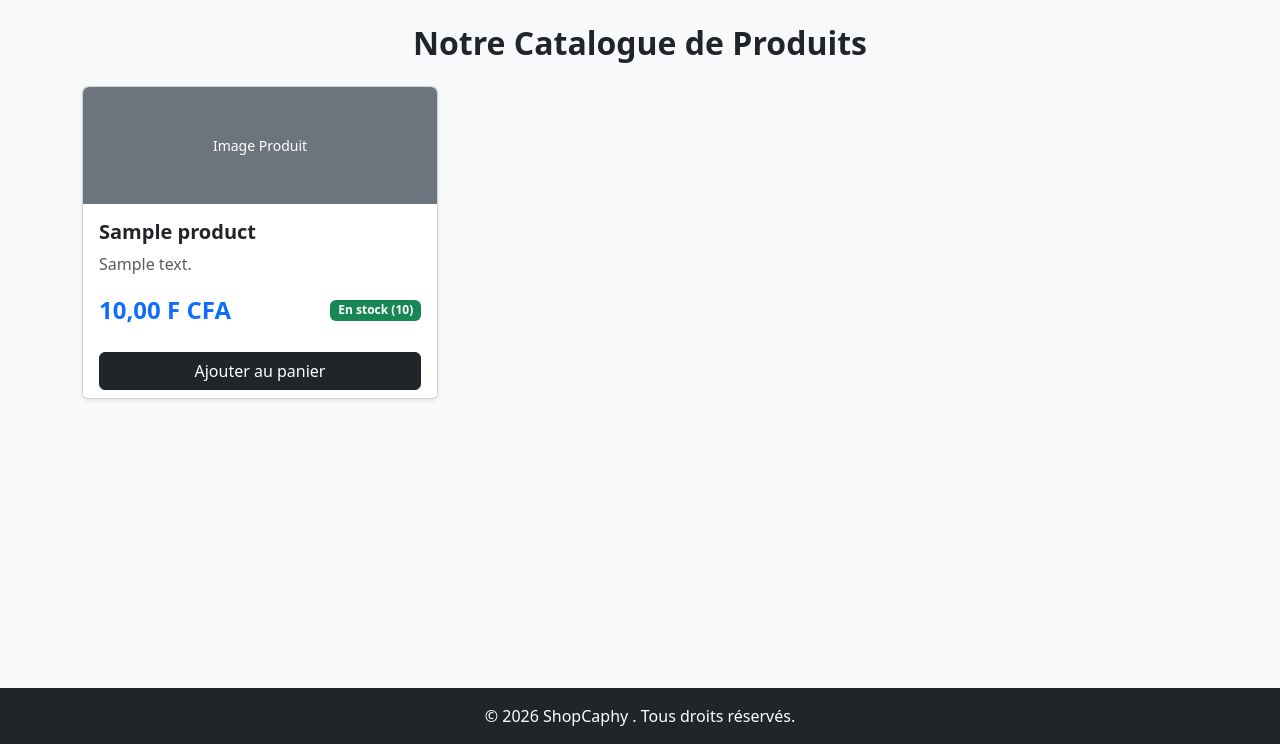
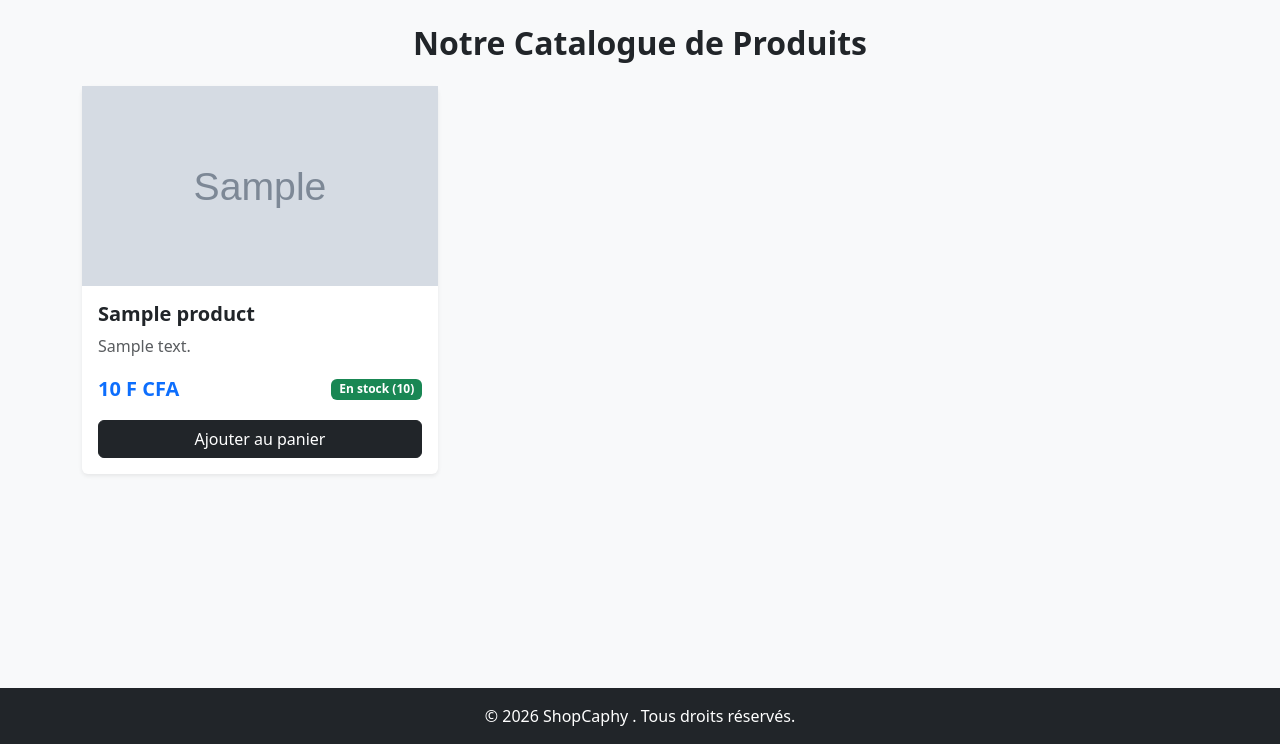
Before and after one commit to KOKOROKO933/shopesa, a PHP site: page /index.php?page=catalogue in a window 1280 px wide. Shown: the part 56-800 px from the top of the page. Run offline with PHP 8.4, Linux system fonts and the light colour scheme; tables that the repository leaves empty hold one stand-in row (values such as "Sample post"); grey boxes marked "Sample" are stand-in pictures.

Commit message:
feat: gestion de l'upload réel des images produits et correction bug null description

```diff
--- a/controllers/AdminController.php
+++ b/controllers/AdminController.php
@@ -19,12 +19,10 @@ class AdminController {
         $succes = null;
         $productToEdit = null;
 
-        // Détecter si on demande la modification (GET)
         if (isset($_GET['action']) && $_GET['action'] === 'modifier' && isset($_GET['id'])) {
             $productToEdit = $this->productModel->getProductById(intval($_GET['id']));
         }
 
-        // Traitement des formulaires (POST)
         if ($_SERVER['REQUEST_METHOD'] === 'POST' && isset($_POST['action'])) {
             $nom = trim($_POST['nom']);
             $description = trim($_POST['description']);
@@ -34,20 +32,46 @@ class AdminController {
             if (empty($nom) || $prix <= 0 || $stock < 0) {
                 $erreur = "Veuillez remplir correctement les champs obligatoires.";
             } else {
-                // Si c'est une MODIFICATION
+
+                // --- SCRIPT DE GESTION DE L'UPLOAD D'IMAGE ---
+                $nomImage = null;
+                if (isset($_FILES['image_fichier']) && $_FILES['image_fichier']['error'] === 0) {
+                    $allowedExtensions = ['jpg', 'jpeg', 'png', 'gif', 'webp'];
+                    $fileInfo = pathinfo($_FILES['image_fichier']['name']);
+                    $extension = strtolower($fileInfo['extension']);
+
+                    // Vérifier si le format est accepté
+                    if (in_array($extension, $allowedExtensions)) {
+                        // Créer un nom unique pour l'image (ex: 171892012_communique.png) pour éviter d'écraser une autre photo
+                        $nomImage = time() . '_' . basename($_FILES['image_fichier']['name']);
+                        $targetDir = "public/images/";
+                        $targetFilePath = $targetDir . $nomImage;
+
+                        // Déplacer physiquement le fichier dans le dossier public/images/
+                        if (!move_uploaded_file($_FILES['image_fichier']['tmp_name'], $targetFilePath)) {
+                            $nomImage = null; // En cas d'échec du transfert
+                        }
+                    }
+                }
+                // ----------------------------------------------
+
+                // Action : MODIFICATION
                 if ($_POST['action'] === 'modifier' && isset($_POST['id'])) {
                     $id = intval($_POST['id']);
-                    if ($this->productModel->updateProduct($id, $nom, $description, $prix, $stock)) {
+
+                    if ($this->productModel->updateProduct($id, $nom, $description, $prix, $stock, $nomImage)) {
                         $succes = "Produit mis à jour avec succès !";
                         header("Refresh: 2; url=index.php?page=admin_dashboard");
                     } else {
                         $erreur = "Une erreur est survenue lors de la modification.";
                     }
                 }
-                // Si c'est un AJOUT
+                // Action : AJOUT
                 elseif ($_POST['action'] === 'ajouter') {
-                    $image = "default.jpg";
-                    if ($this->productModel->addProduct($nom, $description, $prix, $stock, $image)) {
+                    // Si aucune image n'a été sélectionnée, on applique 'default.jpg'
+                    $finalImage = $nomImage ? $nomImage : "default.jpg";
+
+                    if ($this->productModel->addProduct($nom, $description, $prix, $stock, $finalImage)) {
                         $succes = "Produit ajouté avec succès !";
                     } else {
                         $erreur = "Une erreur est survenue lors de l'ajout.";
@@ -56,7 +80,6 @@ class AdminController {
             }
         }
 
-        // Traitement de la suppression (GET)
         if (isset($_GET['action']) && $_GET['action'] === 'supprimer' && isset($_GET['id'])) {
             $id = intval($_GET['id']);
             $this->productModel->deleteProduct($id);
@@ -64,7 +87,6 @@ class AdminController {
             exit();
         }
 
-        // Récupérer tous les produits pour le tableau
         $products = $this->productModel->getAllProducts();
         require_once 'views/admin_dashboard.php';
     }
--- a/models/Product.php
+++ b/models/Product.php
@@ -36,23 +36,43 @@ class Product {
             ':image' => $image
         ]);
     }
-
-    // Modifier un produit
-    public function updateProduct($id, $nom, $description, $prix, $stock) {
+        /**
+     * Modifier un produit existant (prend en compte l'image si elle change)
+     */
+    public function updateProduct($id, $nom, $description, $prix, $stock, $image = null) {
+        if ($image) {
+            // Si une nouvelle image a été uploadée, on met tout à jour
+            $sql = "UPDATE products
+                    SET nom = :nom, description = :description, prix = :prix, stock = :stock, image = :image
+                    WHERE id = :id";
+            $params = [
+                ':id' => $id,
+                ':nom' => htmlspecialchars($nom),
+                ':description' => htmlspecialchars($description),
+                ':prix' => $prix,
+                ':stock' => $stock,
+                ':image' => $image
+            ];
+        } else {
+            // Sinon, on modifie les infos sans toucher à l'image existante
             $sql = "UPDATE products
                     SET nom = :nom, description = :description, prix = :prix, stock = :stock
                     WHERE id = :id";
-        $stmt = $this->db->prepare($sql);
-        return $stmt->execute([
+            $params = [
                 ':id' => $id,
                 ':nom' => htmlspecialchars($nom),
                 ':description' => htmlspecialchars($description),
                 ':prix' => $prix,
                 ':stock' => $stock
-        ]);
+            ];
         }
 
-    // 5. Supprimer un produit
+        $stmt = $this->db->prepare($sql);
+        return $stmt->execute($params);
+    }
+
+
+    // Supprimer un produit
     public function deleteProduct($id) {
         $sql = "DELETE FROM products WHERE id = :id";
         $stmt = $this->db->prepare($sql);
--- a/views/catalogue.php
+++ b/views/catalogue.php
@@ -34,31 +34,43 @@
         <?php if (empty($products)): ?>
             <div class="alert alert-info text-center">Aucun produit n'est disponible pour le moment.</div>
         <?php else: ?>
-            <div class="row row-cols-1 row-cols-md-3 g-4">
+           <div class="row">
                 <?php foreach ($products as $product): ?>
-                    <div class="col">
-                        <div class="card h-100 shadow-sm">
-                            <div class="bg-secondary text-white text-center py-5 rounded-top" style="font-size: 14px;">
-                                Image Produit
+                    <div class="col-md-4 mb-4">
+                        <div class="card h-100 shadow-sm border-0">
+
+                            <div class="card-img-top-wrapper bg-light" style="height: 200px; overflow: hidden;">
+                                <?php
+                                $imageName = !empty($product['image']) ? $product['image'] : 'default.jpg';
+                                $imagePath = 'public/images/' . $imageName;
+                                ?>
+                                <img src="<?= $imagePath ?>"
+                                    alt="<?= htmlspecialchars($product['nom']) ?>"
+                                    class="img-fluid w-100 h-100"
+                                    style="object-fit: cover;">
                             </div>
-                            <div class="card-body">
+
+                            <div class="card-body d-flex flex-column">
                                 <h5 class="card-title fw-bold"><?= htmlspecialchars($product['nom']) ?></h5>
-                                <p class="card-text text-muted text-truncate"><?= htmlspecialchars($product['description']) ?></p>
-                                <div class="d-flex justify-content-between align-items-center mt-3">
-                                    <span class="fs-4 fw-bold text-primary"><?= number_format($product['prix'], 2, ',', ' ') ?> F CFA</span>
+                                <p class="card-text text-muted flex-grow-1">
+                                    <?= htmlspecialchars($product['description'] ?? '') ?>
+                                </p>
+
+                                <div class="d-flex justify-content-between align-items-center mb-3">
+                                    <span class="fs-5 fw-bold text-primary">
+                                        <?= number_format($product['prix'], 0, ',', ' ') ?> F CFA
+                                    </span>
                                     <span class="badge bg-<?= $product['stock'] > 0 ? 'success' : 'danger' ?>">
-                                        <?= $product['stock'] > 0 ? 'En stock ('.$product['stock'].')' : 'Rupture' ?>
+                                        <?= $product['stock'] > 0 ? 'En stock (' . $product['stock'] . ')' : 'Rupture' ?>
                                     </span>
                                 </div>
-                            </div>
-                            <div class="card-footer bg-white border-top-0">
-                                <!-- <button class="btn btn-dark w-100 <?= $product['stock'] <= 0 ? 'disabled' : '' ?>">
-                                    Ajouter au panier
-                                </button> -->
-                                <a href="index.php?page=ajouter_panier&id=<?= $product['id'] ?>" class="btn btn-dark w-100 <?= $product['stock'] <= 0 ? 'disabled' : '' ?>">
+
+                                <a href="index.php?page=ajouter_panier&id=<?= $product['id'] ?>"
+                                class="btn btn-dark w-100 <?= $product['stock'] <= 0 ? 'disabled' : '' ?>">
                                     Ajouter au panier
                                 </a>
                             </div>
+
                         </div>
                     </div>
                 <?php endforeach; ?>
```
Also changed, not shown: views/admin_dashboard.php (+10 -1 lines), public/images/1780908725_drone.jpg (added), public/images/drone.jpg (added), public/images/montre.jpg (added), public/images/ordinateur.jpg (renamed from views/Ordinateur.jpg), public/images/sac.jpg (added), public/images/sac_dos.jpg (added), public/images/téléphone.jpg (renamed from views/téléphone.jpg). Lines whose indentation alone changed are shown as unchanged.
